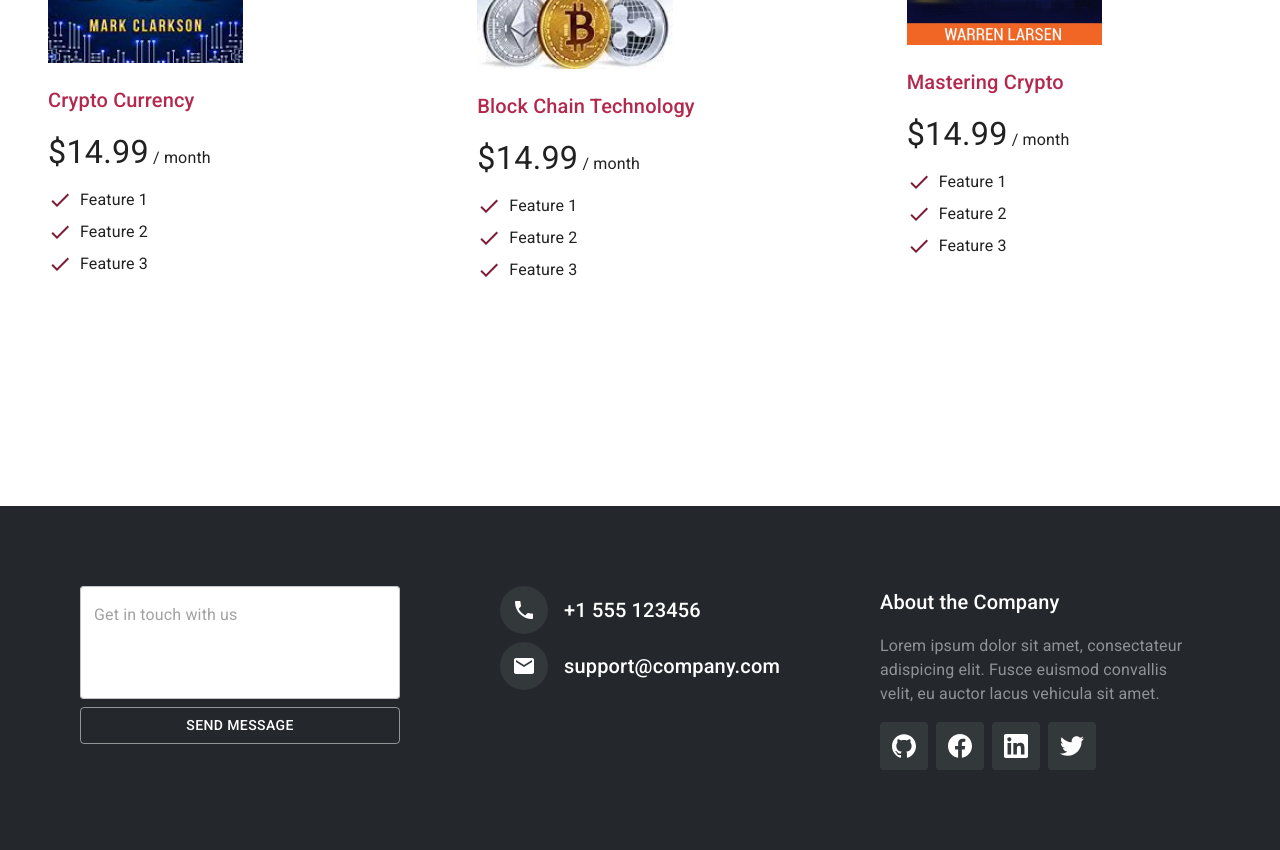
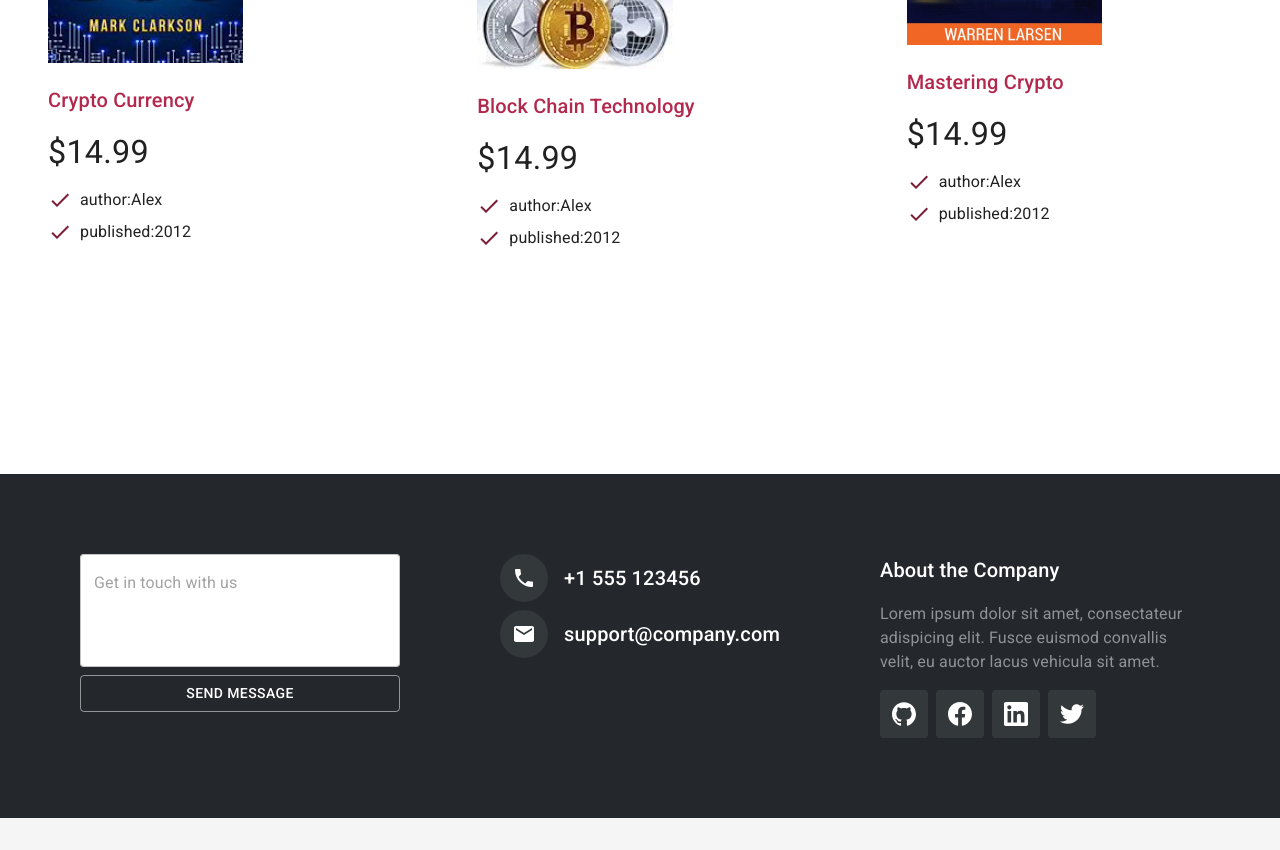
Before and after one commit to lokesh9523/fireswag, a React (Create React App) app: page / in a window 1280 px wide. Shown: the part 800-1650 px from the top of the page. After the commit the page ends 1618 px from the top, so only its background shows below. Built offline with nearby package versions, Linux system fonts and the light colour scheme; a web font is replaced by a local one.

Commit message:
latest code

```diff
--- a/src/logged_out/components/home/PricingSection.js
+++ b/src/logged_out/components/home/PricingSection.js
@@ -114,10 +114,9 @@ function PricingSection(props) {
                 pricing={
                   <span>
                     $14.99
-                  <Typography display="inline"> / month</Typography>
                   </span>
                 }
-                features={["Feature 1", "Feature 2", "Feature 3"]}
+                features={[`author:${book.author}`, `published:${book.published}`]}
 
               />
             </Grid>
```
